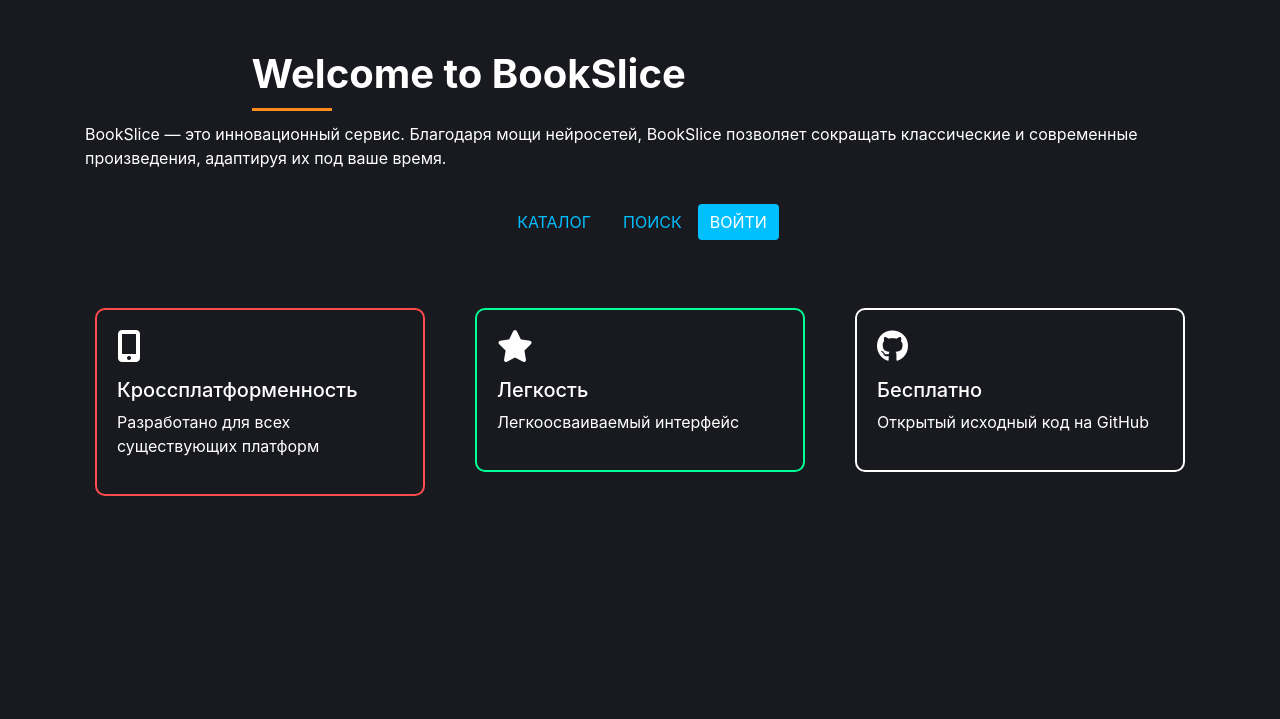
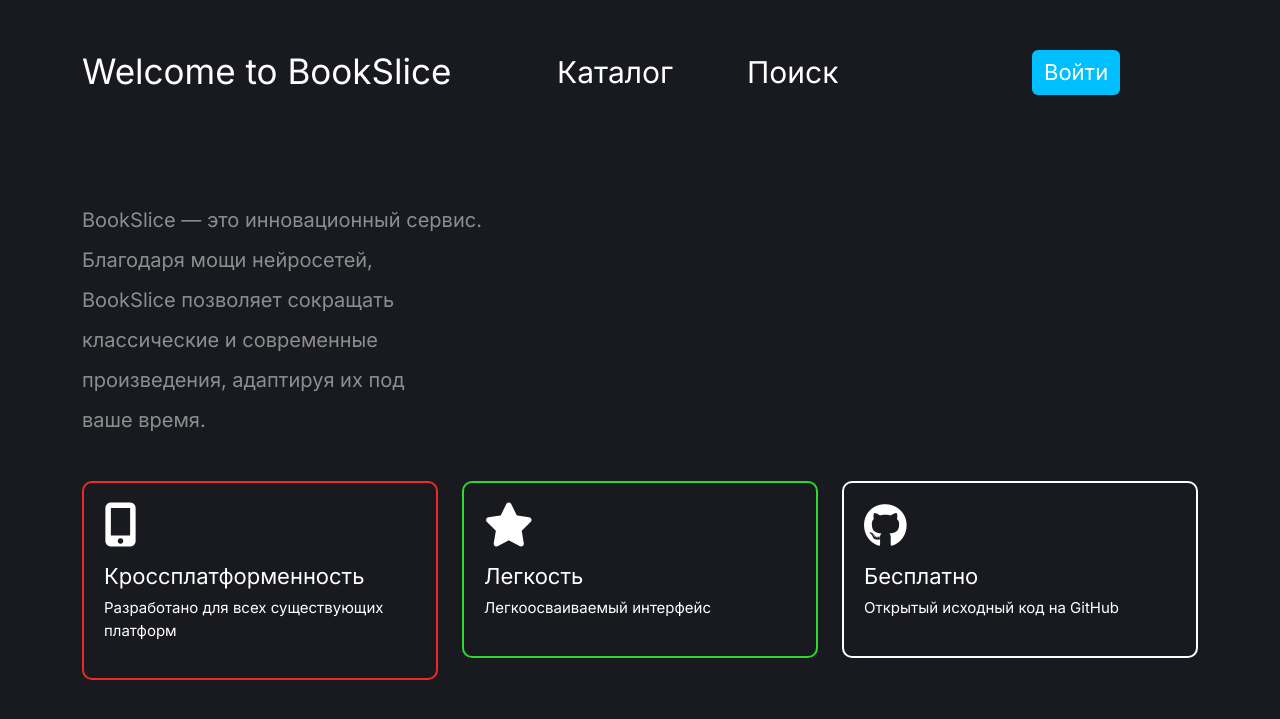
Before and after one commit to Sashayerty/bookslice, a Flask app: page / in a window 1280 px wide. Shown: the top 719 px of the page. Run offline with Flask 3, Linux system fonts and the light colour scheme; some libraries are stand-ins or nearby versions.

Commit message:
сделал index.html и index.css

```diff
--- /dev/null
+++ b/static/css/index.css
@@ -0,0 +1,140 @@
+/* Подключаем шрифт Inter */
+@import url('https://fonts.googleapis.com/css2?family=Inter:wght@400;700&display=swap');
+
+body {
+    background-color: #191A1F;
+    color: #ffffff;
+    padding-top: 50px;
+    font-family: 'Inter', sans-serif; /* Применение шрифта Inter ко всему тексту */
+    font-size: 22px; /* Размер текста по умолчанию */
+}
+
+.header-text {
+    text-align: left;
+    margin-left: 15%;
+    position: relative;
+}
+
+.header-text h1 {
+    color: #ffffff;
+    display: inline-block;
+    font-size: 2.5rem;
+    font-weight: bold;
+}
+
+.header-underline {
+    width: 80px;
+    height: 3px;
+    background-color: #ff8c1a;
+    position: absolute;
+    bottom: -5px;
+    left: 0;
+}
+
+.info-text {
+    color: rgba(255, 255, 255, 0.5); /* Полупрозрачный белый цвет */
+    font-size: 20px; /* Размер шрифта */
+    margin: 100px 0; /* Отступы сверху и снизу */
+    max-width: 600px; /* Максимальная ширина текста */
+    margin-left: 0; /* Убираем центрирование */
+    margin-right: auto; /* Убираем автоматический отступ справа */
+    text-align: left; /* Выравнивание текста по левому краю */
+    line-height: 2; /* Высота строки */
+}
+
+.fixed-features {
+    position: fixed; /* Фиксированное позиционирование */
+    bottom: 0; /* Расположение снизу */
+    left: 0; /* Выравнивание по левому краю */
+    right: 0; /* Выравнивание по правому краю */
+    background-color: #191A1F; /* Цвет фона */
+    padding: 20px 0; /* Отступы сверху и снизу */
+    margin-bottom: 100px;
+}
+
+.fixed-features .feature-box {
+    margin: 0 auto; /* Центрирование плашек */
+    display: inline-block; /* Отображение в ряд */
+    width: 100%; /* Ширина плашек (можно изменить по желанию) */
+    margin-right: 2%; /* Отступ между плашками */
+}
+
+.fixed-features .feature-box:last-child {
+    margin-right: 0; /* Убираем отступ у последней плашки */
+}
+
+.feature-txt-high {
+    color: #ffffff !important; /* Принудительное применение белого цвета */
+    font-size: 22px !important; /* Принудительное применение размера шрифта */
+    font-family: 'Inter', sans-serif;
+}
+
+.feature-txt-low {
+    color: #ffffff !important; /* Принудительное применение белого цвета */
+    font-size: 15px !important; /* Принудительное применение размера шрифта */
+    font-family: 'Inter', sans-serif;
+}
+
+.feature-box {
+    border: 2px solid;
+    border-radius: 10px;
+    padding: 20px;
+    margin: 10px;
+}
+
+/* Цвета границ для блоков функций */
+.cross-platform {
+    border-color: #EE2929;
+}
+
+.ease-of-use {
+    border-color: #2FD92F;
+}
+
+.free {
+    border-color: #ffffff;
+}
+
+/* Стили для навигации */
+.navbar {
+    justify-content: center;
+}
+
+.nav-head {
+    color: #ffffff;
+    font-size: 35px;
+}
+
+.nav-link {
+    color: #ffffff !important; /* Принудительное применение белого цвета */
+    font-size: 30px !important; /* Принудительное применение размера шрифта */
+    font-family: 'Inter', sans-serif !important; /* Принудительное применение шрифта */
+}
+
+.nav-link.active {
+    font-size: 22px;
+    color: #ffffff;
+    font-weight: 700; /* Жирный шрифт для активной ссылки */
+}
+
+.navbar-brand {
+    font-size: 22px;
+    color: #ffffff;
+    font-weight: 700; /* Жирный шрифт для названия */
+}
+
+.navbar-brand:hover,
+.navbar-brand:focus,
+.navbar-brand:active {
+    color: #ffffff !important; /* Фиксируем белый цвет на всех состояниях */
+    text-decoration: none; /* Убираем подчеркивание при наведении, если есть */
+}
+
+/* Стили кнопки */
+.btn-primary {
+    background-color: #00bfff;
+    color: #ffffff;
+    border: none;
+    font-size: 22px;
+    font-family: 'Inter', sans-serif;
+}
--- a/templates/index.html
+++ b/templates/index.html
@@ -1,97 +1,87 @@
 <!DOCTYPE html>
 <html lang="ru">
+
 <head>
     <meta charset="UTF-8">
     <meta name="viewport" content="width=device-width, initial-scale=1.0">
-    <title>BookSlice</title>
-    <link rel="stylesheet" href="https://stackpath.bootstrapcdn.com/bootstrap/4.5.2/css/bootstrap.min.css">
-    <style>
-        body {
-            background-color: #191A1F;
-            color: #ffffff;
-            padding-top: 50px;
-        }
-        .header-text {
-            text-align: left;
-            margin-left: 15%;
-            position: relative;
-        }
-        .header-text h1 {
-            color: #ffffff;
-            display: inline-block;
-            font-size: 2.5rem;
-            font-weight: bold;
-        }
-        .header-underline {
-            width: 80px;
-            height: 3px;
-            background-color: #ff8c1a;
-            position: absolute;
-            bottom: -5px;
-            left: 0;
-        }
-        .feature-box {
-            border: 2px solid;
-            border-radius: 10px;
-            padding: 20px;
-            margin: 10px;
-        }
-        .cross-platform { border-color: #ff4d4d; }
-        .ease-of-use { border-color: #00ff99; }
-        .free { border-color: #ffffff; }
-        .navbar { justify-content: center; }
-        .nav-link { color: #00bfff; }
-        .btn-primary { background-color: #00bfff; border: none; }
-    </style>
+    <title>{{ title }}</title>
+    <link rel="stylesheet" href="../static/css/bootstrap.css">
+    <link rel="stylesheet" href="../static/css/index.css">
+    <script src="../static/js/bootstrap.js"></script>
 </head>
+
 <body>
+    <div class="container">
+        <div class="row">
+            <div class="col-xs col-sm col-md-5 col-lg-5 col-xl-5 col-xxl-5">
+                <h1 class="nav-head">
+                    Welcome to BookSlice
+                </h1>
+            </div>
+            <div class="col-xs col-sm col-md-2 col-lg-2 col-xl-2 col-xxl-">
+                <a href="#" ; class="nav-link">
+                    Каталог
+                </a>
+            </div>
+            <div class="col-xs col-sm col-md-3 col-lg-3 col-xl-3 col-xxl-3">
+                <a href="#" ; class="nav-link">
+                    Поиск
+                </a>
+            </div>
+            <div class="col-xs col-sm col-md-1 col-lg-1 col-xl-1 col-xxl-1">
+                <button class="btn btn-primary">
+                    Войти
+                </button>
+            </div>
+        </div>
+    </div>
 
-    <!-- Header -->
-    <header class="container">
-        <div class="header-text">
-            <h1>Welcome to BookSlice</h1>
-            <div class="header-underline"></div>
+    <div class="container mt-5">
+        <p class="info-text">
+            BookSlice — это инновационный сервис.<br>
+            Благодаря мощи нейросетей,<br>
+            BookSlice позволяет сокращать<br>
+            классические и современные<br>
+            произведения, адаптируя их под<br>
+            ваше время.
+        </p>
     </div>
-        <p class="mt-3">BookSlice — это инновационный сервис. Благодаря мощи нейросетей, BookSlice позволяет сокращать классические и современные произведения, адаптируя их под ваше время.</p>
-    </header>
 
-    <!-- Navigation Bar -->
-    <nav class="navbar navbar-expand-sm navbar-dark mt-4">
-        <a class="nav-link" href="#">КАТАЛОГ</a>
-        <a class="nav-link" href="#">ПОИСК</a>
-        <button class="btn btn-primary">ВОЙТИ</button>
-    </nav>
 
     <!-- Features Section -->
-    <div class="container mt-5">
+    <div class="fixed-features">
+        <div class="container">
             <div class="row">
                 <div class="col-md-4">
                     <div class="feature-box cross-platform">
                         <i class="fas fa-mobile-alt fa-2x mb-3"></i>
-                    <h5>Кроссплатформенность</h5>
-                    <p>Разработано для всех существующих платформ</p>
+                        <h5 class="feature-txt-high">Кроссплатформенность</h5>
+                        <p class="feature-txt-low">Разработано для всех существующих платформ</p>
                     </div>
                 </div>
                 <div class="col-md-4">
                     <div class="feature-box ease-of-use">
                         <i class="fas fa-star fa-2x mb-3"></i>
-                    <h5>Легкость</h5>
-                    <p>Легкоосваиваемый интерфейс</p>
+                        <h5 class="feature-txt-high">Легкость</h5>
+                        <p class="feature-txt-low">Легкоосваиваемый интерфейс</p>
                     </div>
                 </div>
                 <div class="col-md-4">
                     <div class="feature-box free">
                         <i class="fab fa-github fa-2x mb-3"></i>
-                    <h5>Бесплатно</h5>
-                    <p>Открытый исходный код на GitHub</p>
+                        <h5 class="feature-txt-high">Бесплатно</h5>
+                        <p class="feature-txt-low">Открытый исходный код на GitHub</p>
                     </div>
                 </div>
             </div>
         </div>
+    </div>
+
 
     <!-- Bootstrap & FontAwesome Scripts -->
     <script src="https://code.jquery.com/jquery-3.5.1.slim.min.js"></script>
     <script src="https://cdn.jsdelivr.net/npm/bootstrap@4.5.2/dist/js/bootstrap.bundle.min.js"></script>
     <script src="https://kit.fontawesome.com/a076d05399.js"></script>
 </body>
+
 </html>
```
Lines whose indentation alone changed are shown as unchanged.
